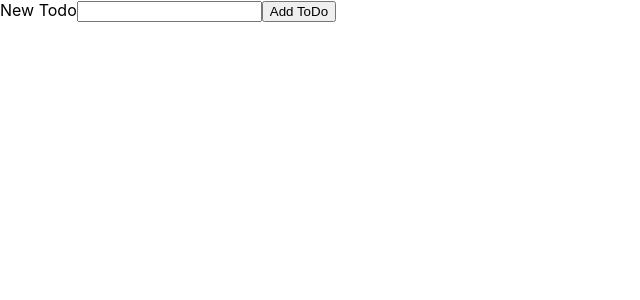
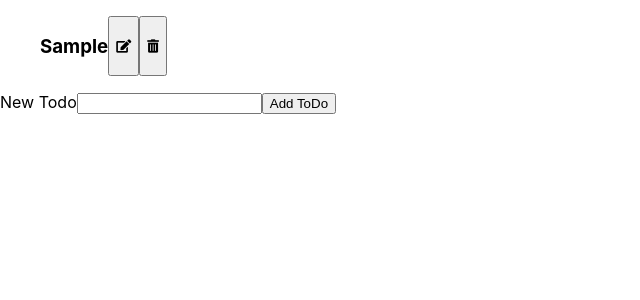
Before and after one commit to davisstacked/react-state-exercises, a React (Create React App) app: page / in a window 1280 px wide. Both pictures are taken after typing "Sample" into the empty fields and a click on the button "Add ToDo". Shown: the top 300 px of the page, without its empty margins (0-640 px from the left). Built offline with nearby package versions, Linux system fonts and the light colour scheme.

Commit message:
remove and add todos

```diff
--- a/src/Todo App/Todo.js
+++ b/src/Todo App/Todo.js
@@ -5,14 +5,14 @@ import React from 'react';
 
 import './Todo.css'
 
-export const Todo = () => {
+export const Todo = (props) => {
   return (
     <div className="Todo">
-      <h3>Todo</h3>
+      <h3>{props.todo}</h3>
       <button>
         <i class="fas fa-edit"></i>
       </button>
-      <button>
+      <button onClick={props.remove}>
       <i class="fas fa-trash-alt"></i>
       </button>
     </div>
--- a/src/Todo App/TodoList.js
+++ b/src/Todo App/TodoList.js
@@ -17,8 +17,26 @@ export const TodoList = () => {
     setTodos(todos.filter(todo => todo.id !== id))
   }
 
+  const renderTodos = () => {
+    return (
+      <ul>
+        <li style={{listStyleType: "none"}}>
+          {todos.map(todo => (
+            <Todo
+              remove={() => removeTodo(todo.id)}
+              todo={todo.todo}
+              key={todo.key}
+              id={todo.id}
+            />
+          ))}
+        </li>
+      </ul>
+    )
+  }
+
   return (
     <div>
+      {renderTodos()}
       <NewTodoForm addTodo={addTodo}/>
     </div>
   )
```
Also changed, not shown: src/Forms/BoxList.js (+7 -1 lines).
